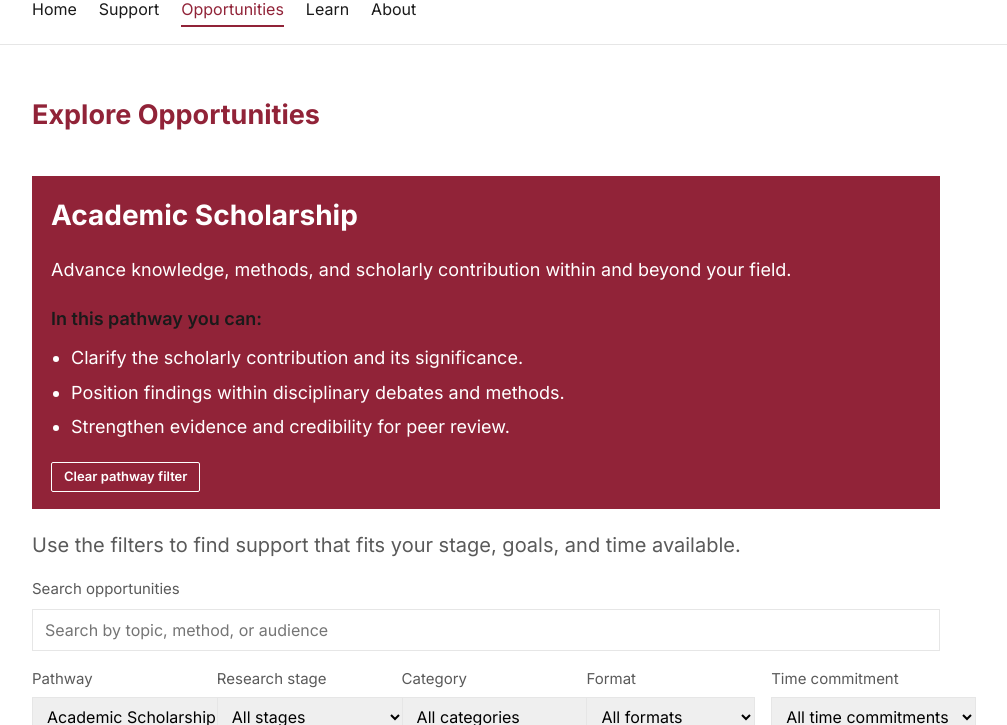
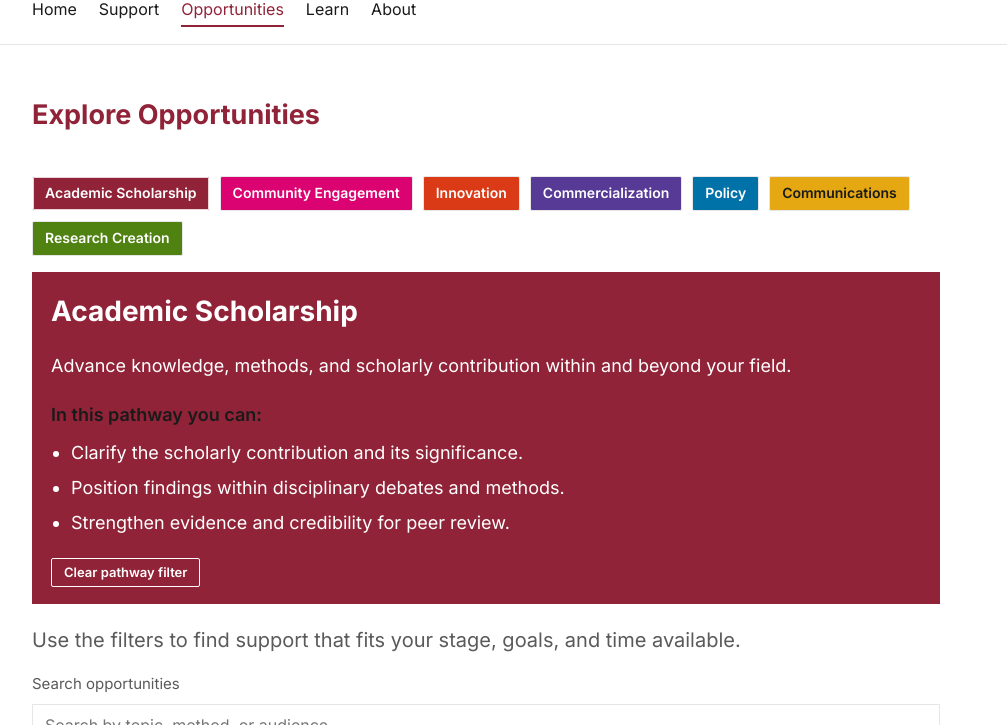
Before and after one commit to landedimmigrant-ops/pathways_website, a plain HTML site: page index.html in a window 1280 px wide. Both pictures are taken after a click on the button 640 px from the left and 539 px from the top of the page. Shown: the part 75-800 px from the top of the page, without its empty margins (154-1161 px from the left). Drawn offline with Linux system fonts and the light colour scheme.

Commit message:
Update pathway cards navigation

```diff
--- a/app.js
+++ b/app.js
@@ -392,7 +392,7 @@
       card.appendChild(el("h3", null, pathway.title));
       card.appendChild(el("p", "card-text", pathway.summary));
       card.addEventListener("click", () => {
-        navigateTo("explore", "", { pathway: pathwayKey });
+        navigateTo("explore", "", { pathway: pathwayKey.replace(/-/g, "_") });
       });
       pathwayGrid.appendChild(card);
     });
@@ -1114,6 +1114,9 @@
     const filterGrid = el("div", "filter-grid");
 
     data.explore.filters.forEach((filter) => {
+      if (filter.id === "pathway") {
+        return;
+      }
       const control = el("div", "filter-control");
       const label = el("label", null, filter.label);
       const select = el("select");
@@ -1125,10 +1128,6 @@
       allOption.value = "";
       select.appendChild(allOption);
 
-      let values = [];
-      if (filter.id === "pathway") {
-        values = data.explore.pathways.items.map((item) => item.title);
-      } else {
       const valueSet = new Set();
       exploreItems.forEach((opp) => {
         const value = opp[filter.id];
@@ -1138,8 +1137,7 @@
           valueSet.add(value);
         }
       });
-        values = Array.from(valueSet).sort();
-      }
+      const values = Array.from(valueSet).sort();
 
       values.forEach((value) => {
         const option = el("option", null, value);
@@ -1162,6 +1160,25 @@
 
     const explorerSection = el("section", "explorer-section");
     explorerSection.id = "opportunity-explorer";
+    const pathwayTabs = el("div", "pathway-tabs");
+    const pathwayTabButtons = new Map();
+    data.explore.pathways.items.forEach((item) => {
+      const pathwayKey = pathwayIdToKey[item.id] || item.id;
+      const tab = el("button", "pathway-tab", item.title);
+      tab.type = "button";
+      tab.dataset.pathway = pathwayKey;
+      tab.setAttribute("aria-pressed", "false");
+      tab.addEventListener("click", () => {
+        if (state.filters.pathway === item.title) {
+          clearPathwayFilter();
+          return;
+        }
+        applyPathwayFilter(item.title);
+      });
+      pathwayTabButtons.set(pathwayKey, tab);
+      pathwayTabs.appendChild(tab);
+    });
+    explorerSection.appendChild(pathwayTabs);
     const pathwayContext = el("section", "pathway-context is-hidden");
     const pathwayContextTop = el("div", "pathway-context-top");
     const pathwayContextTitle = el("h2", "section-title");
@@ -1180,12 +1197,7 @@
     const clearPathwayButton = el("button", "btn btn-small pathway-context-clear", "Clear pathway filter");
     clearPathwayButton.type = "button";
     clearPathwayButton.addEventListener("click", () => {
-      const control = filterControls.get("pathway");
-      if (control) {
-        control.value = "";
-      }
-      state.filters.pathway = "";
-      applyFilters();
+      clearPathwayFilter();
     });
     pathwayContext.appendChild(pathwayContextTop);
     pathwayContext.appendChild(pathwayContextBottom);
@@ -1250,13 +1262,24 @@
       pathwayContext.classList.remove("is-hidden");
     };
 
+    const updatePathwayTabs = () => {
+      const selectedTitle = state.filters.pathway;
+      const selectedKey = normalizePathwayKey(pathwayTitleToKey[selectedTitle] || selectedTitle);
+      pathwayTabButtons.forEach((tab, key) => {
+        const isActive = Boolean(selectedTitle) && key === selectedKey;
+        tab.classList.toggle("is-active", isActive);
+        tab.setAttribute("aria-pressed", isActive ? "true" : "false");
+      });
+    };
+
+    const clearPathwayFilter = () => {
+      state.filters.pathway = "";
+      applyFilters();
+    };
+
     const applyPathwayFilter = (pathwayTitle) => {
-      const control = filterControls.get("pathway");
-      if (control) {
-        control.value = pathwayTitle;
-        state.filters.pathway = pathwayTitle;
+      state.filters.pathway = pathwayTitle || "";
       applyFilters();
-      }
       if (pathwayTitle) {
         explorerSection.scrollIntoView({ behavior: "smooth", block: "start" });
       }
@@ -1366,6 +1389,7 @@
 
       updateResults(filtered);
       updatePathwayContext();
+      updatePathwayTabs();
     };
 
     const openModal = (opp) => {
@@ -1449,6 +1473,8 @@
       const pathwayTitle = pathwayKeyToTitle[normalizePathwayKey(pathwayKey)];
       if (pathwayTitle) {
         applyPathwayFilter(pathwayTitle);
+      } else {
+        clearPathwayFilter();
       }
     };
 
@@ -1473,6 +1499,7 @@
 
     section.applyStageFilter = applyStageFilter;
     section.applyPathwayFilterByKey = applyPathwayFilterByKey;
+    section.clearPathwayFilter = clearPathwayFilter;
     section.focusWorkshopById = focusWorkshopById;
     section.applySearchTerm = applySearchTerm;
     return section;
@@ -1535,12 +1562,6 @@
     if (routeFooter) {
       routeFooter.classList.toggle("is-visible", validPage !== "home");
     }
-    if (validPage !== "home") {
-      const homePage = pages.get("home");
-      if (homePage && homePage.closePathwayModal) {
-        homePage.closePathwayModal();
-      }
-    }
 
     if (validPage === "explore") {
       const explorePage = pages.get("explore");
@@ -1548,7 +1569,7 @@
         explorePage.applyStageFilter(state.pendingStage);
         state.pendingStage = "";
       }
-      if (explorePage && explorePage.applyPathwayFilterByKey && state.pendingPathwayKey) {
+      if (explorePage && explorePage.applyPathwayFilterByKey) {
         explorePage.applyPathwayFilterByKey(state.pendingPathwayKey);
         state.pendingPathwayKey = "";
       }
--- a/styles.css
+++ b/styles.css
@@ -821,6 +821,66 @@ label {
   margin-top: 40px;
 }
 
+.pathway-tabs {
+  display: flex;
+  flex-wrap: wrap;
+  gap: 10px;
+  margin: 0 0 16px;
+}
+
+.pathway-tab {
+  border: 1px solid var(--border);
+  border-radius: 2px;
+  padding: 8px 12px;
+  font: inherit;
+  font-size: 14px;
+  font-weight: 600;
+  line-height: 1.2;
+  cursor: pointer;
+  color: #ffffff;
+  transition: background-color 0.2s ease, color 0.2s ease, border-color 0.2s ease;
+}
+
+.pathway-tab[data-pathway="academic"] {
+  background: #912338;
+}
+
+.pathway-tab[data-pathway="community"] {
+  background: #db0272;
+}
+
+.pathway-tab[data-pathway="innovation"] {
+  background: #da3a16;
+}
+
+.pathway-tab[data-pathway="commercialization"] {
+  background: #573996;
+}
+
+.pathway-tab[data-pathway="policy"] {
+  background: #0072a8;
+}
+
+.pathway-tab[data-pathway="communications"] {
+  background: #e5a712;
+  color: #1a1a1a;
+}
+
+.pathway-tab[data-pathway="research-creation"] {
+  background: #508212;
+}
+
+.pathway-tab:not(.is-active):hover {
+  background: #ffffff;
+  color: #1a1a1a;
+  border-color: #e6e6e6;
+}
+
+.pathway-tab.is-active {
+  border-color: #ffffff;
+  box-shadow: inset 0 0 0 1px rgba(255, 255, 255, 0.8);
+}
+
 .pathway-context {
   border: 1px solid var(--pathway-accent, #912338);
   background: var(--pathway-accent, #912338);
@@ -911,7 +971,7 @@ label {
 
 .filter-grid {
   display: grid;
-  grid-template-columns: repeat(5, minmax(0, 1fr));
+  grid-template-columns: repeat(4, minmax(0, 1fr));
   gap: 16px;
 }
 
```
Lines whose indentation alone changed are shown as unchanged.
